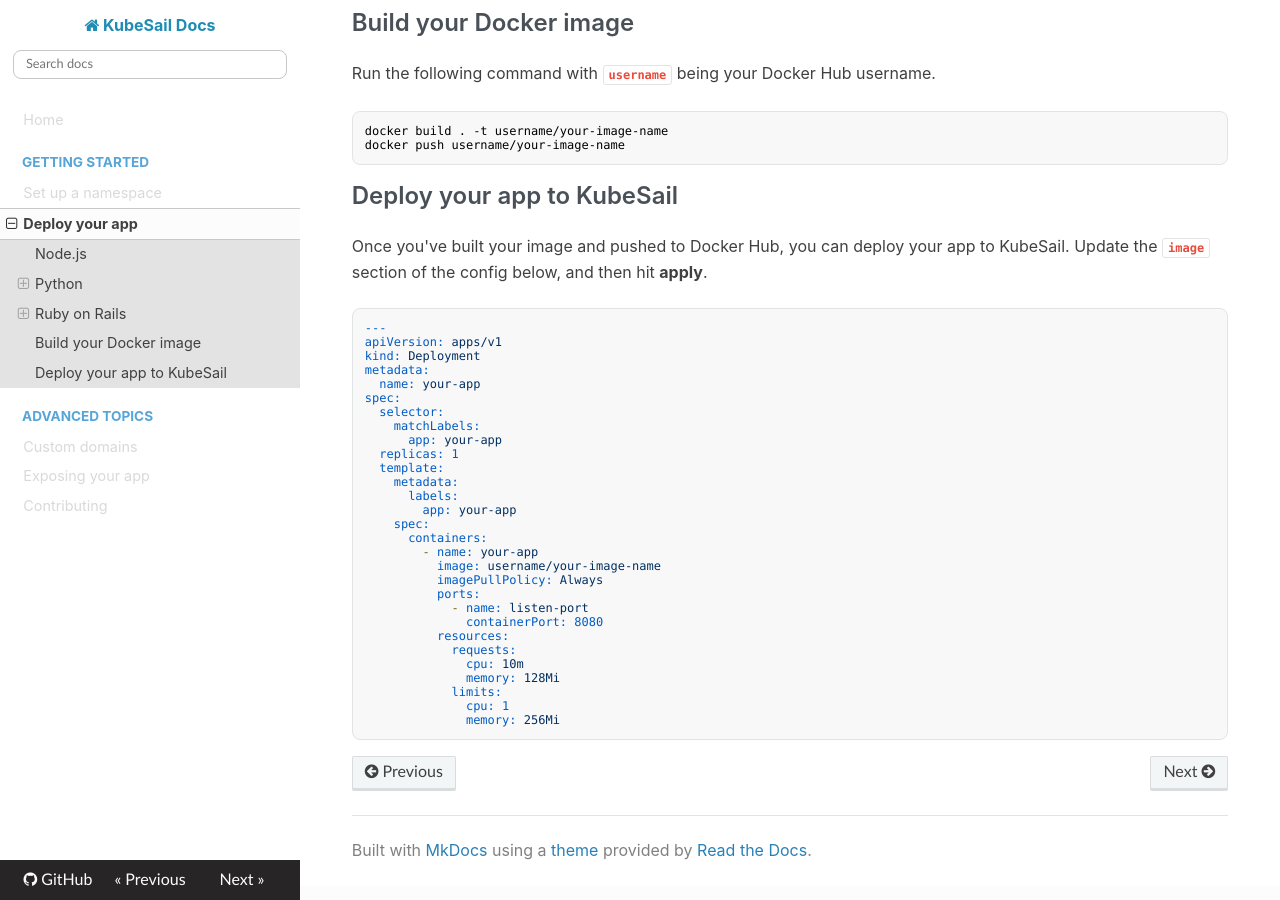
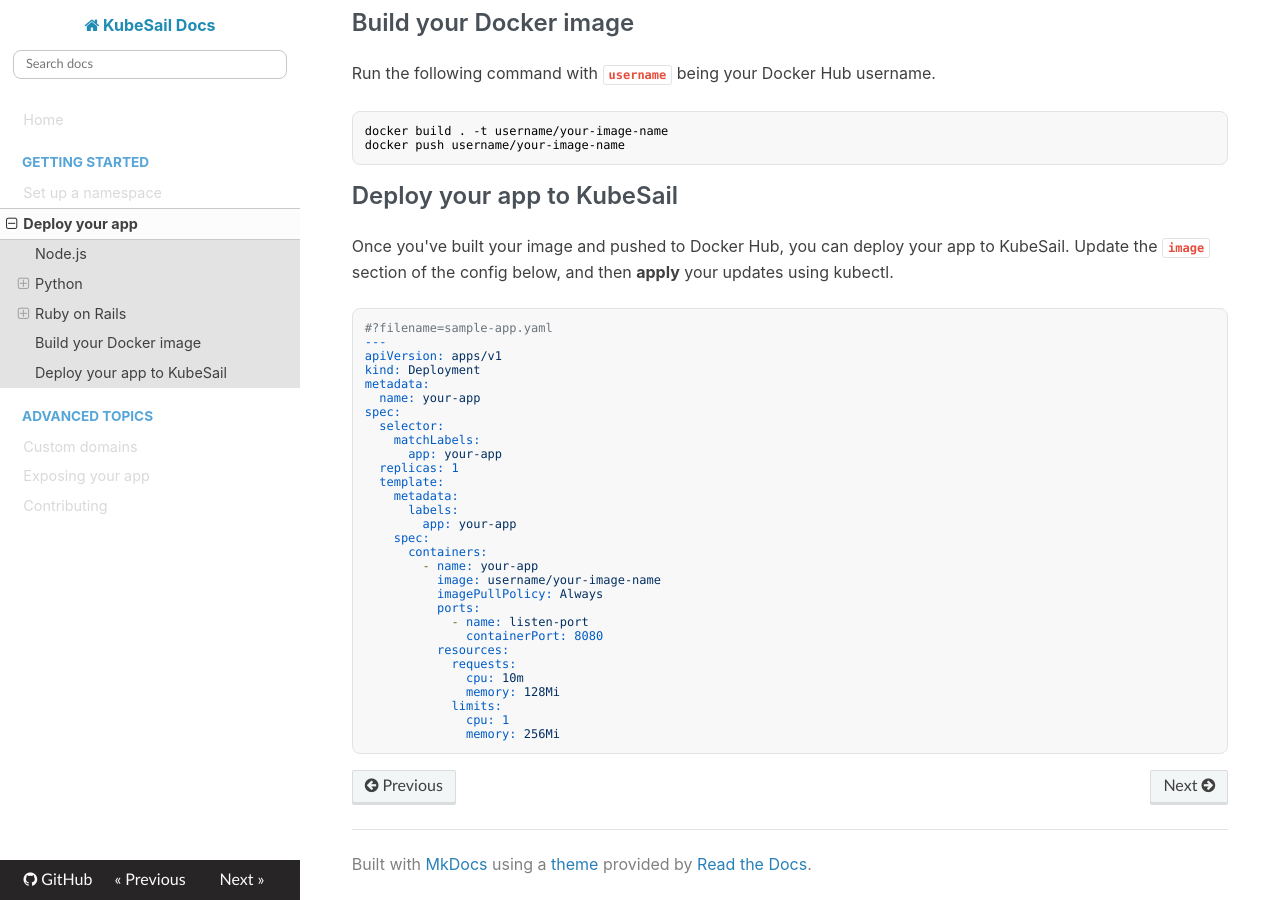
Before and after one commit to kubesail/kubesail-docs, an MkDocs documentation site: the page built from docs/deploy.md, in a window 1280 px wide and 900 px high, scrolled down 2451 px. Built offline with MkDocs 1.6.1, drawn with Linux system fonts in a browser that asks for light colours; nearby versions of some CDN libraries.

Commit message:
add yml filenames

````diff
--- a/docs/deploy.md
+++ b/docs/deploy.md
@@ -91,9 +91,10 @@
 
 ## Deploy your app to KubeSail
 
-Once you've built your image and pushed to Docker Hub, you can deploy your app to KubeSail. Update the **`image`** section of the config below, and then hit **apply**.
+Once you've built your image and pushed to Docker Hub, you can deploy your app to KubeSail. Update the **`image`** section of the config below, and then **apply** your updates using kubectl.
 
 ```yml
+#?filename=sample-app.yaml
 ---
 apiVersion: apps/v1
 kind: Deployment
````
Also changed, not shown: docs/domains.md (+5 -16 lines), docs/exposing.md (+1 -0 lines).
